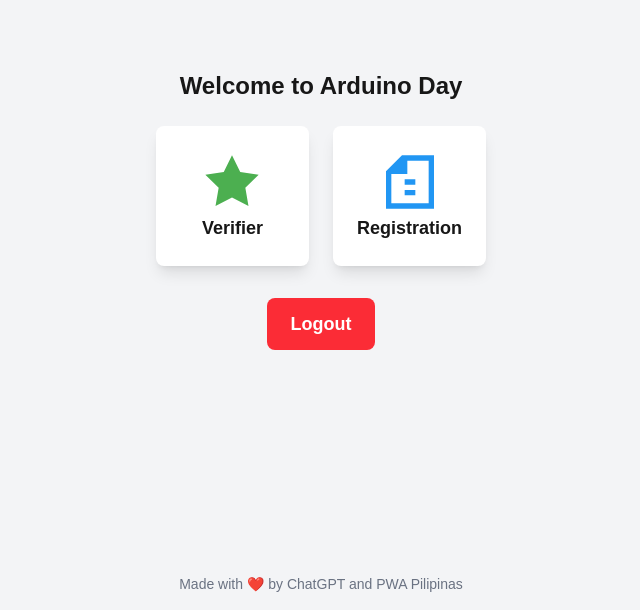
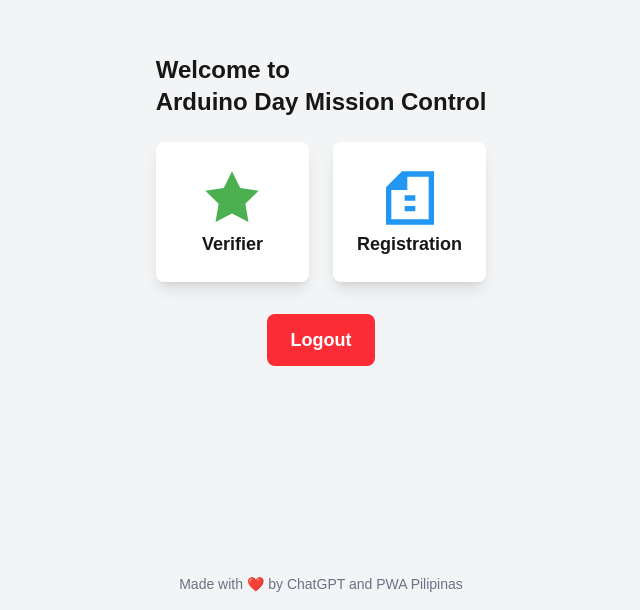
Before and after one commit to andresitodeguzman/arduinoday-mc, a Next.js app: page / in a window 1280 px wide. Shown: the part 190-800 px from the top of the page, without its empty margins (319-959 px from the left). Built offline with nearby package versions, Linux system fonts and the light colour scheme; no server answers; sample sign-in values are in the browser's storage.

Commit message:
feat: update title

```diff
--- a/src/app/page.js
+++ b/src/app/page.js
@@ -28,7 +28,7 @@
 
     return (
         <div className="flex flex-col items-center justify-center h-screen bg-gray-100 px-6">
-            <h1 className="text-2xl font-bold mb-6">Welcome to Arduino Day</h1>
+            <h1 className="text-2xl font-bold mb-6">Welcome to<br />Arduino Day Mission Control</h1>
 
             {/* Navigation Icons */}
             <div className="grid grid-cols-2 gap-6">
```
